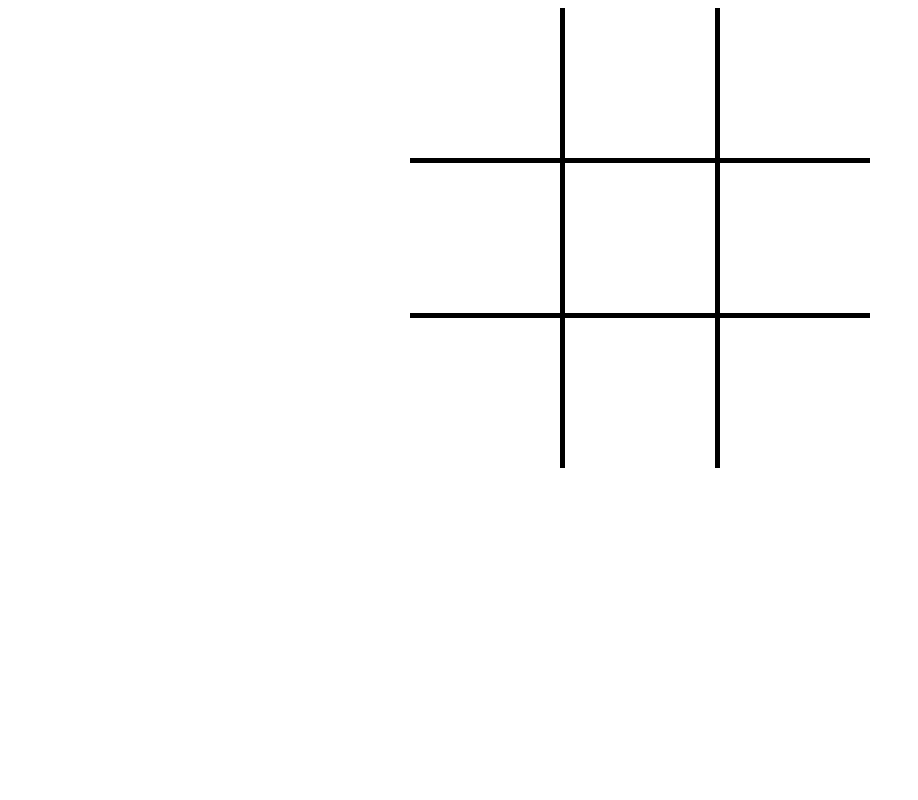
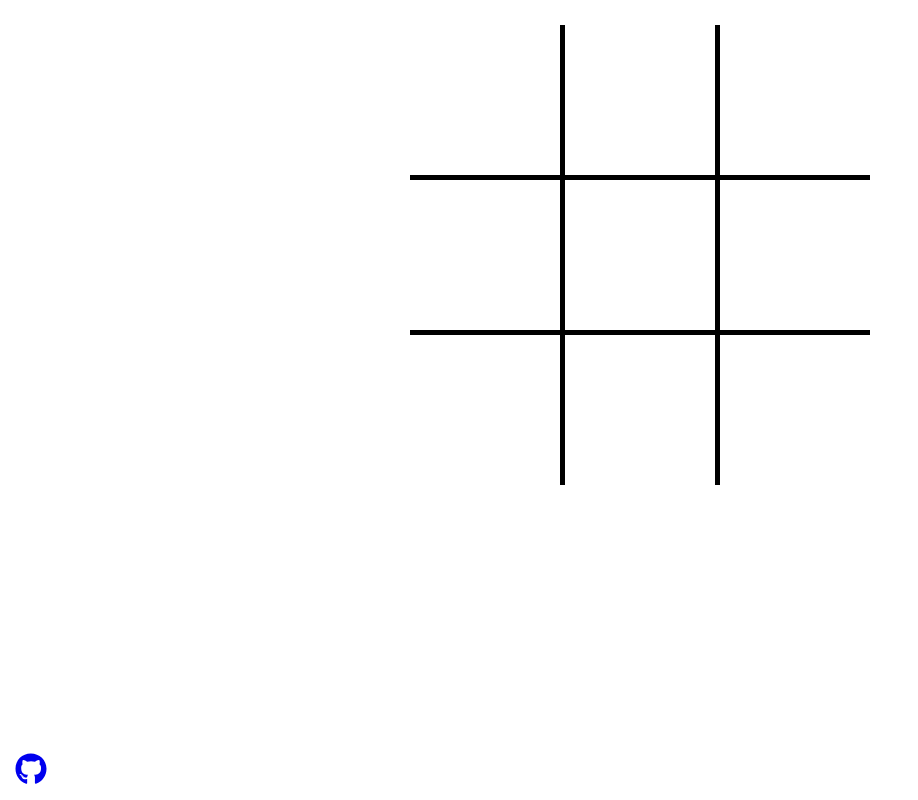
Before and after one commit to leosoaivan/js-tictactoe, a website: page index.html in a window 1280 px wide. Shown: the whole page, without its empty margins (0-918 px from the left). Drawn offline with Linux system fonts and the light colour scheme.

Commit message:
Add footer with GH link

```diff
--- a/index.html
+++ b/index.html
@@ -5,6 +5,7 @@
   <meta name="viewport" content="width=device-width, initial-scale=1.0">
   <meta http-equiv="X-UA-Compatible" content="ie=edge">
   <link rel="stylesheet" href="dist/css/main.css">
+  <script defer src="https://use.fontawesome.com/releases/v5.0.10/js/all.js" integrity="sha384-slN8GvtUJGnv6ca26v8EzVaR9DC58QEwsIk9q1QXdCU8Yu8ck/tL/5szYlBbqmS+" crossorigin="anonymous"></script>
   <title>Document</title>
 </head>
 <body>
@@ -67,5 +68,10 @@
     </div>
   </div>
 </body>
+<footer>
+  <a href="https://github.com/leosoaivan/js-tictactoe">
+    <i class="fab fa-github fa-2x"></i>
+  </a>
+</footer>
 <script src="dist/js/app.js"></script>
 </html>
--- a/src/scss/main.scss
+++ b/src/scss/main.scss
@@ -1,3 +1,7 @@
+.container {
+  margin-top: 25px;
+}
+
 .gameboard {
   display: grid;
   grid-template-columns: 1fr 1fr 1fr;
@@ -52,3 +56,10 @@ img {
   width: 75%;
   top: 15%;
 }
+
+/* Footer */
+footer {
+  position: fixed;
+  bottom: 15px;
+  left: 15px;
+}
```
Also changed, not shown: dist/css/main.css.
